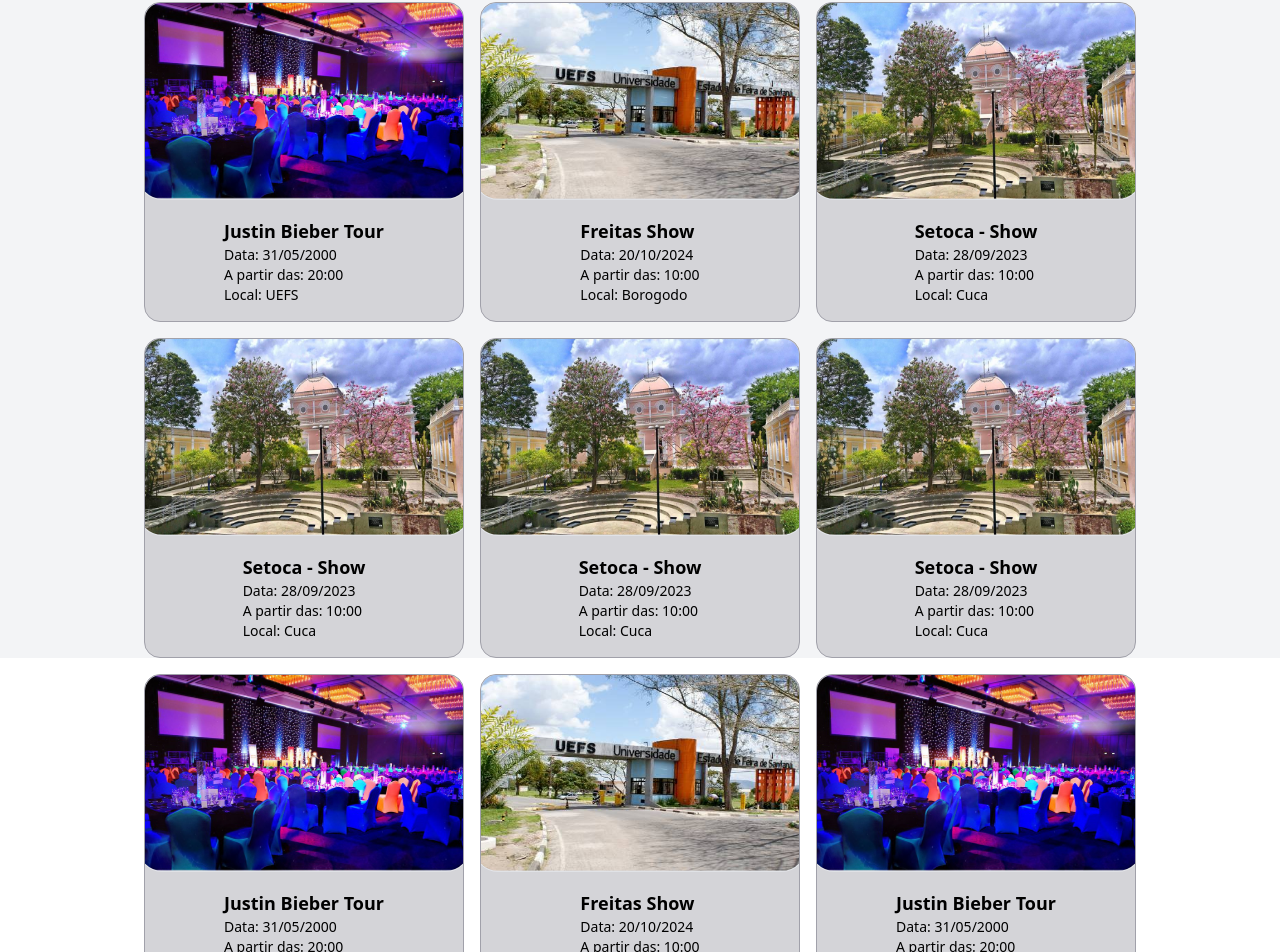
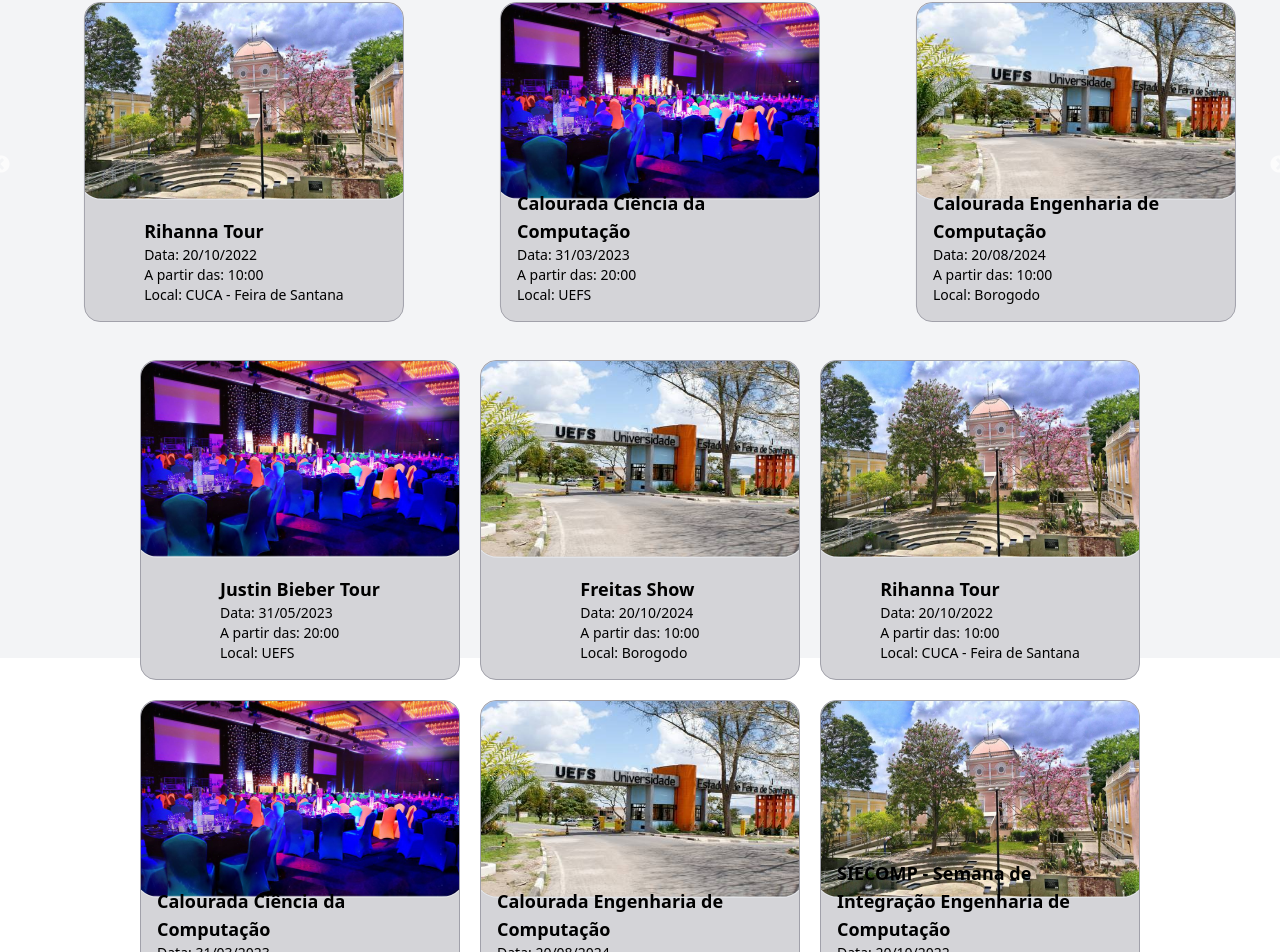
Before and after one commit to Yamazaki-Khaio/Cometa-Ingresso, a Next.js app in the folder ingressoscometa/: page / in a window 1280 px wide. Shown: the part 142-1094 px from the top of the page. Built offline with nearby package versions, Linux system fonts and the light colour scheme.

Commit message:
commit Index atualizada

```diff
--- a/ingressoscometa/src/components/CarroselEventos.tsx
+++ /dev/null
@@ -1,64 +0,0 @@
-import React from 'react';
-import Slider from 'react-slick';
-import 'slick-carousel/slick/slick.css';
-import 'slick-carousel/slick/slick-theme.css';
-import Evento from './Evento';
-
-export default function CarroselEventos(props: any) {
-  const settings = {
-    dots: true,
-    infinite: true,
-    speed: 500,
-    slidesToShow: 1, // Definindo para exibir apenas um slide por vez
-    slidesToScroll: 1,
-    centerMode: true,
-    centerPadding: "2%",
-    autoplay: true,
-    autoplaySpeed: 3000,
-    responsive: [
-      {
-        breakpoint: 1368,
-        settings: {
-          centerPadding: "2%",
-        },
-      },
-    ],
-  };
-
-  return (
-    <div className='w-full mx-auto'>
-      <Slider {...settings}>
-          <Evento
-            Nome="Justin Bieber Tour"
-            Data="31/05/2000"
-            Hora="20:00"
-            Local="UEFS"
-            Image="Evento-Corporativo.jpg"
-            imageSizeClass="w-full h-auto" // Adicione a classe de tamanho da imagem
-          />
-
-
-
-          <Evento
-            Nome="Freitas Show"
-            Data="20/10/2024"
-            Hora="10:00"
-            Local="Borogodo"
-            Image="Portico.jpg"
-            imageSizeClass="w-full h-auto" // Adicione a classe de tamanho da imagem
-          />
-
-
-          <Evento
-            Nome="Setoca - Show"
-            Data="28/09/2023"
-            Hora="10:00"
-            Local="Cuca"
-            Image="CUCA-1.jpg"
-            imageSizeClass="w-full h-auto" // Adicione a classe de tamanho da imagem
-          />
-
-      </Slider>
-    </div>
-  );
-}
--- /dev/null
+++ b/ingressoscometa/src/components/DestaqueSemana.tsx
@@ -0,0 +1,45 @@
+import React from 'react'
+import Slider from 'react-slick'
+import Evento from './Evento'
+import { eventos } from './GrindEvento'
+import 'slick-carousel/slick/slick.css'
+import 'slick-carousel/slick/slick-theme.css'
+
+const settings = {
+  className: "center",
+  dots: false,
+  infinite: true,
+  centerPadding: "60px",
+  speed: 2000,
+  slidesToShow: 3,
+  slidesToScroll: 1,
+  autoplay: true,
+  autoplaySpeed: 2000,
+  cssEase: "linear",
+  adaptiveHeight: true,
+  pauseOnHover: true,
+
+
+}
+
+export default function DestaqueSemana(props: any) {
+  return (
+    <div className="relative flex-wrap gap-5 justify-center items-center p-4">
+      <Slider {...settings}>
+        {eventos.map((eventoDestaque, index) => (
+            <div key={index} className="destaque-evento">
+          <Evento
+            key={index}
+            Nome={eventoDestaque.Nome}
+            Data={eventoDestaque.Data}
+            Hora={eventoDestaque.Hora}
+            Local={eventoDestaque.Local}
+            Image={eventoDestaque.Image}
+            className="w-full h-full"
+          />
+          </div>
+        ))}
+      </Slider>
+    </div>
+  )
+}
--- a/ingressoscometa/src/components/GrindEvento.tsx
+++ b/ingressoscometa/src/components/GrindEvento.tsx
@@ -1,98 +1,96 @@
-import React from 'react';
-import Evento from "./Evento";
+import React from 'react'
+import Evento from './Evento'
+
+export const eventos = [
+  {
+    Nome: "Justin Bieber Tour",
+    Data: "31/05/2023",
+    Hora: "20:00",
+    Local: "UEFS",
+    Image: 'Evento-Corporativo.jpg'
+  },
+  {
+    Nome: "Freitas Show",
+    Data: "20/10/2024",
+    Hora: "10:00",
+    Local: "Borogodo",
+    Image: 'Portico.jpg'
+  },
+  {
+    Nome: "Rihanna Tour",
+    Data: "20/10/2022",
+    Hora: "10:00",
+    Local: "CUCA - Feira de Santana",
+    Image: 'CUCA-1.jpg'
+  },
+  {
+    Nome: "Calourada Ciência da Computação",
+    Data: "31/03/2023",
+    Hora: "20:00",
+    Local: "UEFS",
+    Image: 'Evento-Corporativo.jpg'
+  },
+  {
+    Nome: "Calourada Engenharia de Computação",
+    Data: "20/08/2024",
+    Hora: "10:00",
+    Local: "Borogodo",
+    Image: 'Portico.jpg'
+  },
+  {
+    Nome: "SIECOMP - Semana de Integração Engenharia de Computação",
+    Data: "20/10/2022",
+    Hora: "10:00",
+    Local: "CUCA - Feira de Santana",
+    Image: 'CUCA-1.jpg'
+  },
+  {
+    Nome: "Hackathon",
+    Data: "31/07/2023",
+    Hora: "20:00",
+    Local: "UEFS",
+    Image: 'Evento-Corporativo.jpg'
+  },
+  {
+    Nome: "Calourada Sistemas de Informação",
+    Data: "30/10/2024",
+    Hora: "10:00",
+    Local: "Borogodo",
+    Image: 'Portico.jpg'
+  },
+  {
+    Nome: "Show de Humor",
+    Data: "31/05/2023",
+    Hora: "20:00",
+    Local: "UEFS",
+    Image: 'Evento-Corporativo.jpg'
+  },
+  {
+    Nome: "Chopada de Engenharia de Computação",
+    Data: "10/10/2024",
+    Hora: "10:00",
+    Local: "Borogodo",
+    Image: 'Portico.jpg'
+  }
 
 
+]
+
 export default function GrindEvento(props: any) {
-    return (
-      <div className="flex flex-wrap gap-4 justify-center items-center p-4">
+  return (
+
+    <div className="flex flex-wrap gap-5 justify-center items-center p-4">
+      {eventos.map((evento, index) => (
         <Evento
+          key={index}
+          Nome={evento.Nome}
+          Data={evento.Data}
+          Hora={evento.Hora}
+          Local={evento.Local}
+          Image={evento.Image}
 
-          Nome="Justin Bieber Tour"
-          Data="31/05/2000"
-          Hora="20:00"
-          Local="UEFS"
-          Image={'Evento-Corporativo.jpg'}
         />
-
-        <Evento
-
-          Nome="Freitas Show"
-          Data="20/10/2024"
-          Hora="10:00"
-          Local="Borogodo"
-          Image={'Portico.jpg'}
-        />
-
-        <Evento
-
-          Nome="Setoca - Show"
-          Data="28/09/2023"
-          Hora="10:00"
-          Local="Cuca"
-          Image={'CUCA-1.jpg'}
-        />
-
-         <Evento
-
-          Nome="Setoca - Show"
-          Data="28/09/2023"
-          Hora="10:00"
-          Local="Cuca"
-          Image={'CUCA-1.jpg'}
-        />
-         <Evento
-          tamanho = "GrindEvento"
-          Nome="Setoca - Show"
-          Data="28/09/2023"
-          Hora="10:00"
-          Local="Cuca"
-          Image={'CUCA-1.jpg'}
-        />
-         <Evento
-
-          Nome="Setoca - Show"
-          Data="28/09/2023"
-          Hora="10:00"
-          Local="Cuca"
-          Image={'CUCA-1.jpg'}
-        />
-        <Evento
-
-          Nome="Justin Bieber Tour"
-          Data="31/05/2000"
-          Hora="20:00"
-          Local="UEFS"
-          Image={'Evento-Corporativo.jpg'}
-        />
-
-        <Evento
-
-          Nome="Freitas Show"
-          Data="20/10/2024"
-          Hora="10:00"
-          Local="Borogodo"
-          Image={'Portico.jpg'}
-        />
-        <Evento
-
-          Nome="Justin Bieber Tour"
-          Data="31/05/2000"
-          Hora="20:00"
-          Local="UEFS"
-          Image={'Evento-Corporativo.jpg'}
-        />
-
-        <Evento
-
-          Nome="Freitas Show"
-          Data="20/10/2024"
-          Hora="10:00"
-          Local="Borogodo"
-          Image={'Portico.jpg'}
-        />
-
-
-
-      </div>
-    );
-  }
+      ))}
+    </div>
+  )
+}
--- a/ingressoscometa/src/components/HomeNaoLogin.tsx
+++ b/ingressoscometa/src/components/HomeNaoLogin.tsx
@@ -1,10 +1,10 @@
-import CarroselEventos from "./CarroselEventos";
+import DestaqueSemana from "./DestaqueSemana";
 import GrindEvento from "./GrindEvento";
 
 export default function HomeNaoLogin(props:any ){
     return(
         <div>
-
+            <DestaqueSemana/>
             <GrindEvento/>
         </div>
     )
```
